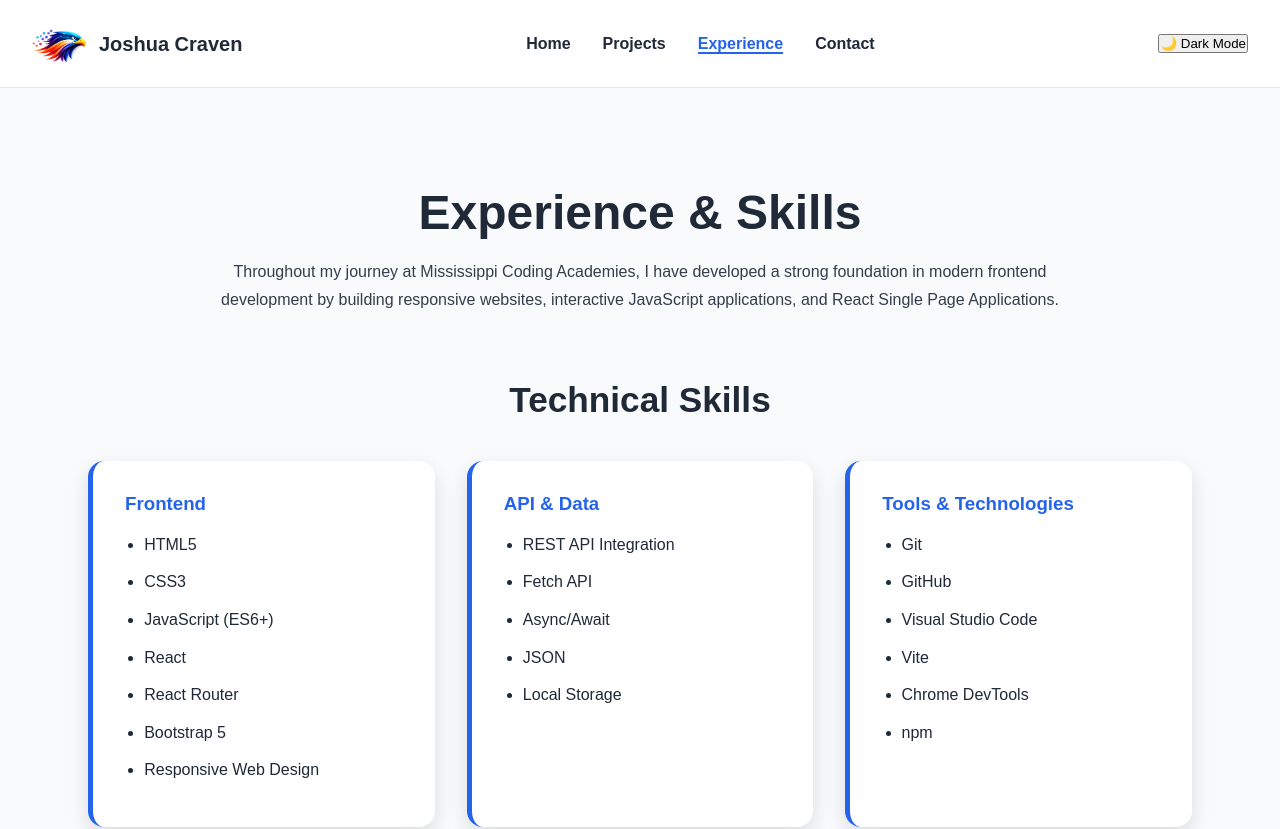
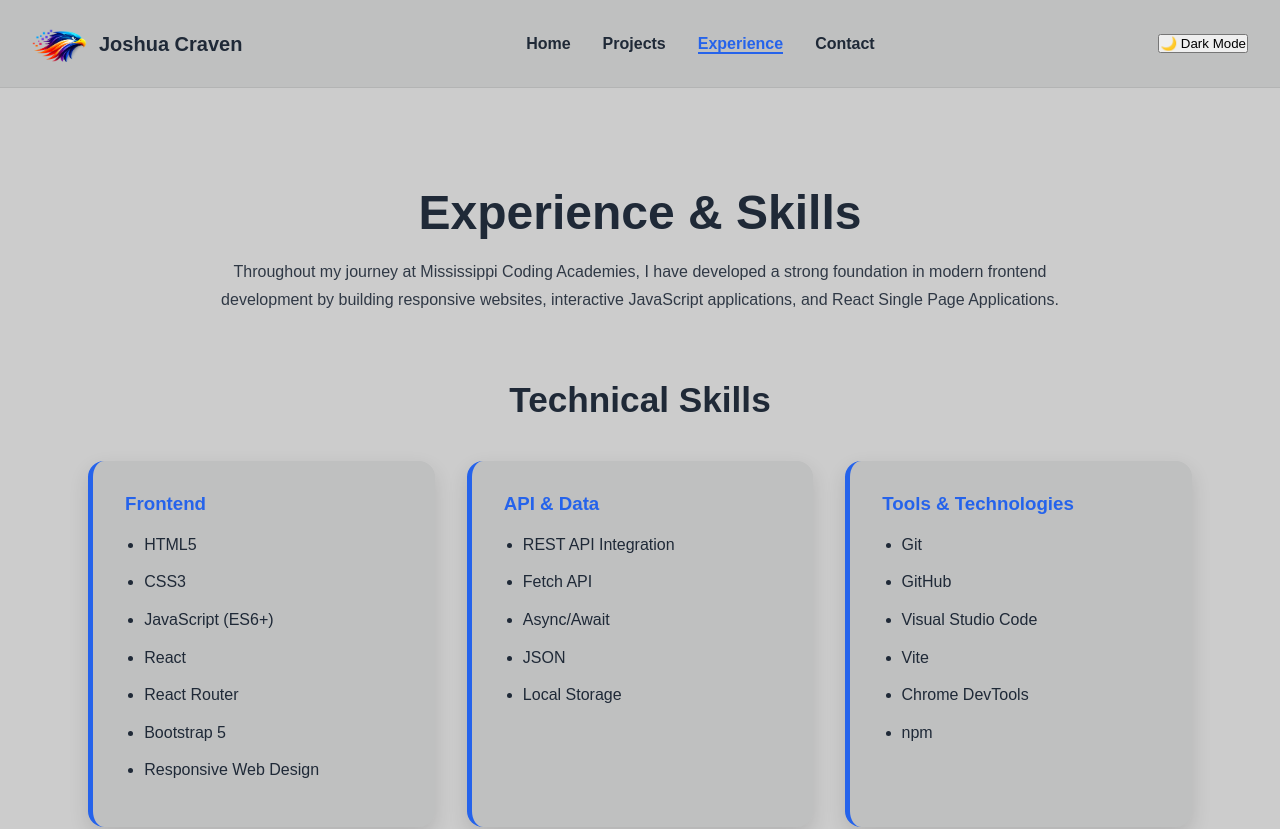
Before and after one commit to jlc996/frontend-portfolio, a React (Vite) app: page /frontend-portfolio/experience in a window 1280 px wide. Shown: the top 829 px of the page. Built offline with nearby package versions, Linux system fonts and the light colour scheme.

Commit message:
Made light theme easier on the eyes

```diff
--- a/src/styles/App.css
+++ b/src/styles/App.css
@@ -14,9 +14,9 @@
 ========================== */
 
 .light-theme {
-  --bg-color: #f8fafc;
+  --bg-color: #cccccc;
   --text-color: #1f2937;
-  --card-color: #ffffff;
+  --card-color: #bfc0c0;
   --accent-color: #2563eb;
 }
 
```
